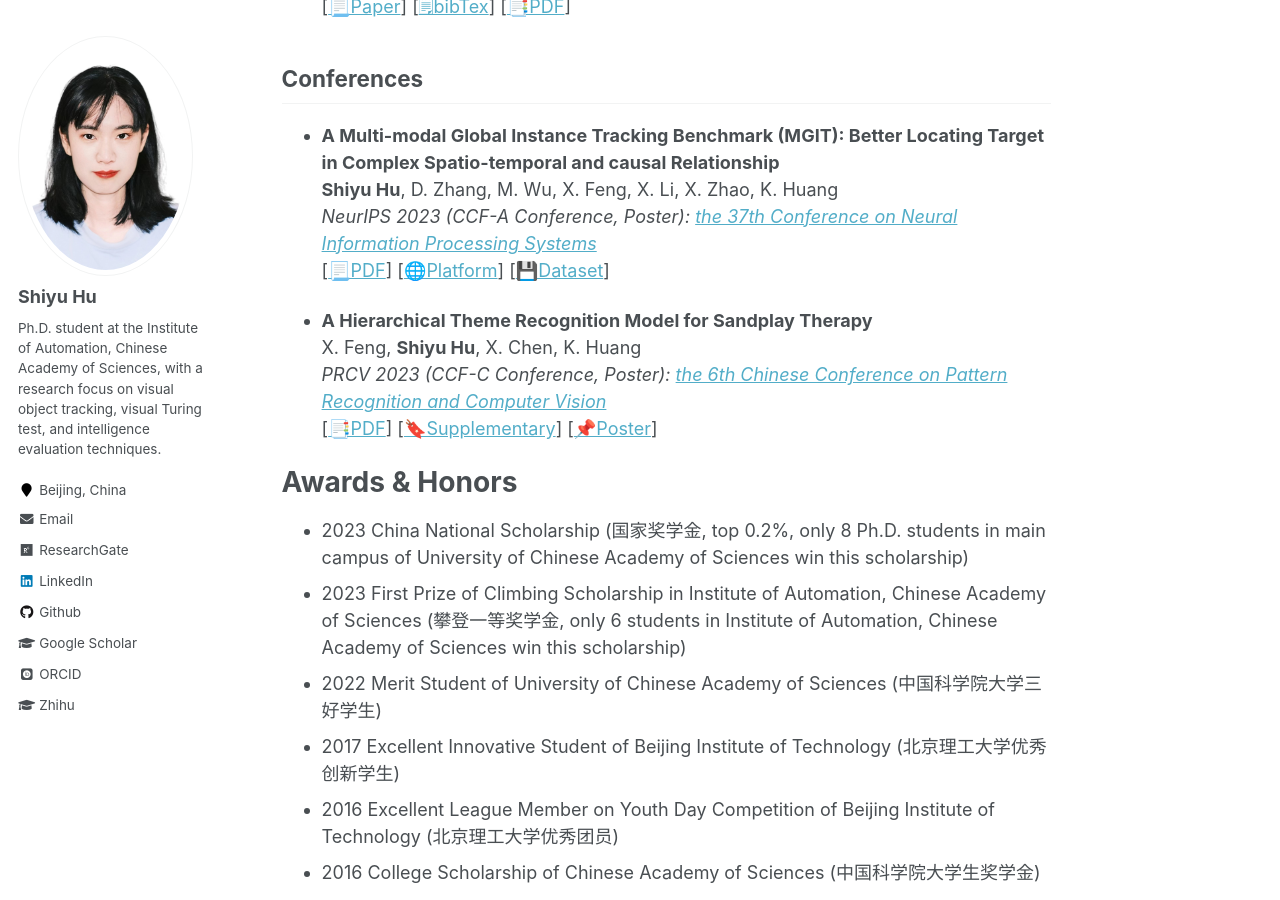
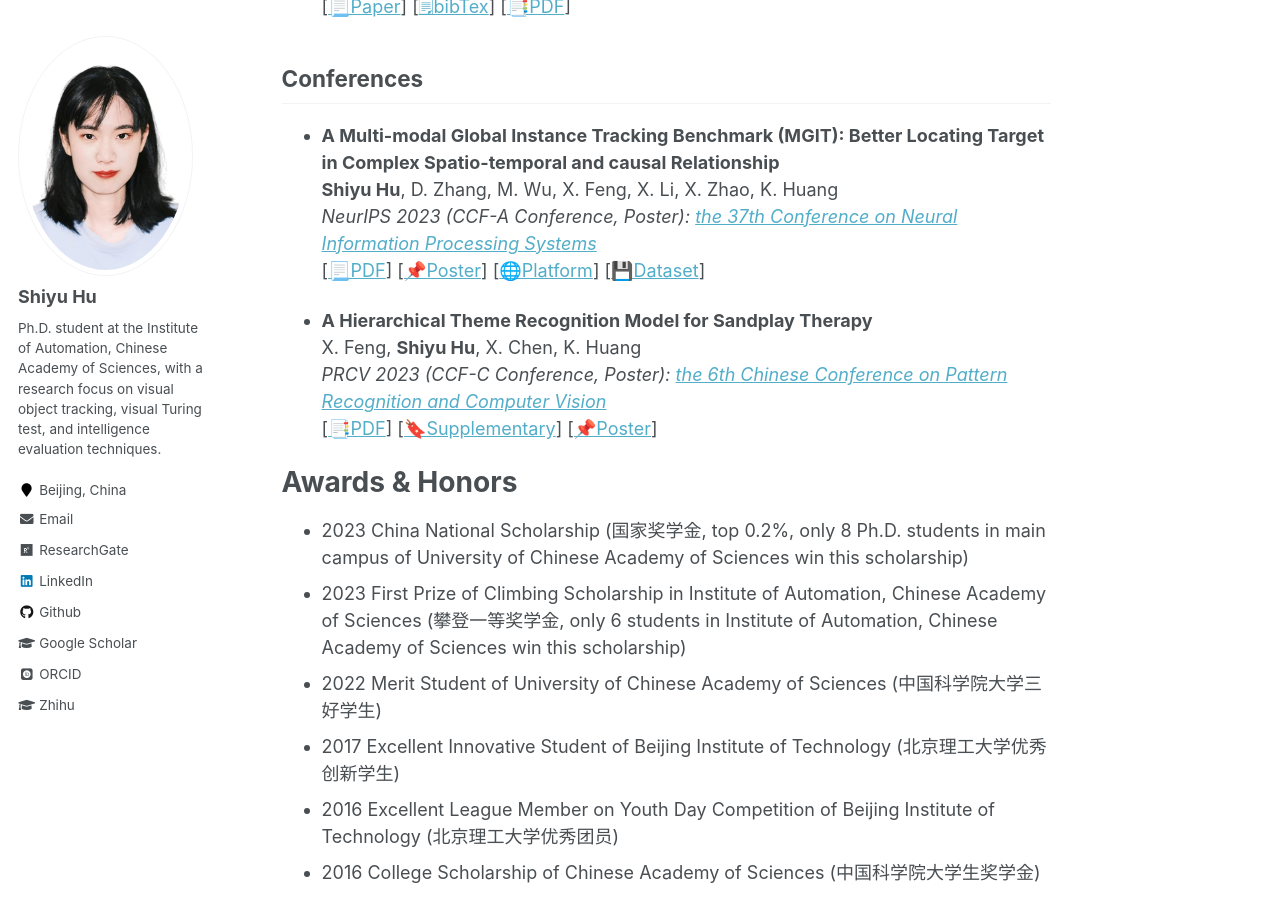
Before and after one commit to huuuuusy/huuuuusy.github.io, a Jekyll site: the page built from _pages/about.md, in a window 1280 px wide and 900 px high, scrolled down 3252 px. Built offline with Jekyll 4.4.1, drawn with Linux system fonts in a browser that asks for light colours; some web fonts are replaced.

Commit message:
231107 upload MGIT-poster

```diff
--- a/_pages/about.md
+++ b/_pages/about.md
@@ -102,6 +102,7 @@ Publications
   **Shiyu Hu**, D. Zhang, M. Wu, X. Feng, X. Li, X. Zhao, K. Huang<br>
   *NeurIPS 2023 (CCF-A Conference, Poster): [the 37th Conference on Neural Information Processing Systems](https://neurips.cc/Conferences/2023)*<br>
   [[📃PDF](https://huuuuusy.github.io/files/MGIT.pdf)]
+  [[📌Poster](https://huuuuusy.github.io/files/MGIT-poster.pdf)]
   [[🌐Platform](http://videocube.aitestunion.com/)]
   [[💾Dataset]([[Toolkit](https://github.com/huuuuusy/videocube-toolkit)])]
 
```
Also changed, not shown: _pages/publications.md (+1 -1 lines), 1 other file.
